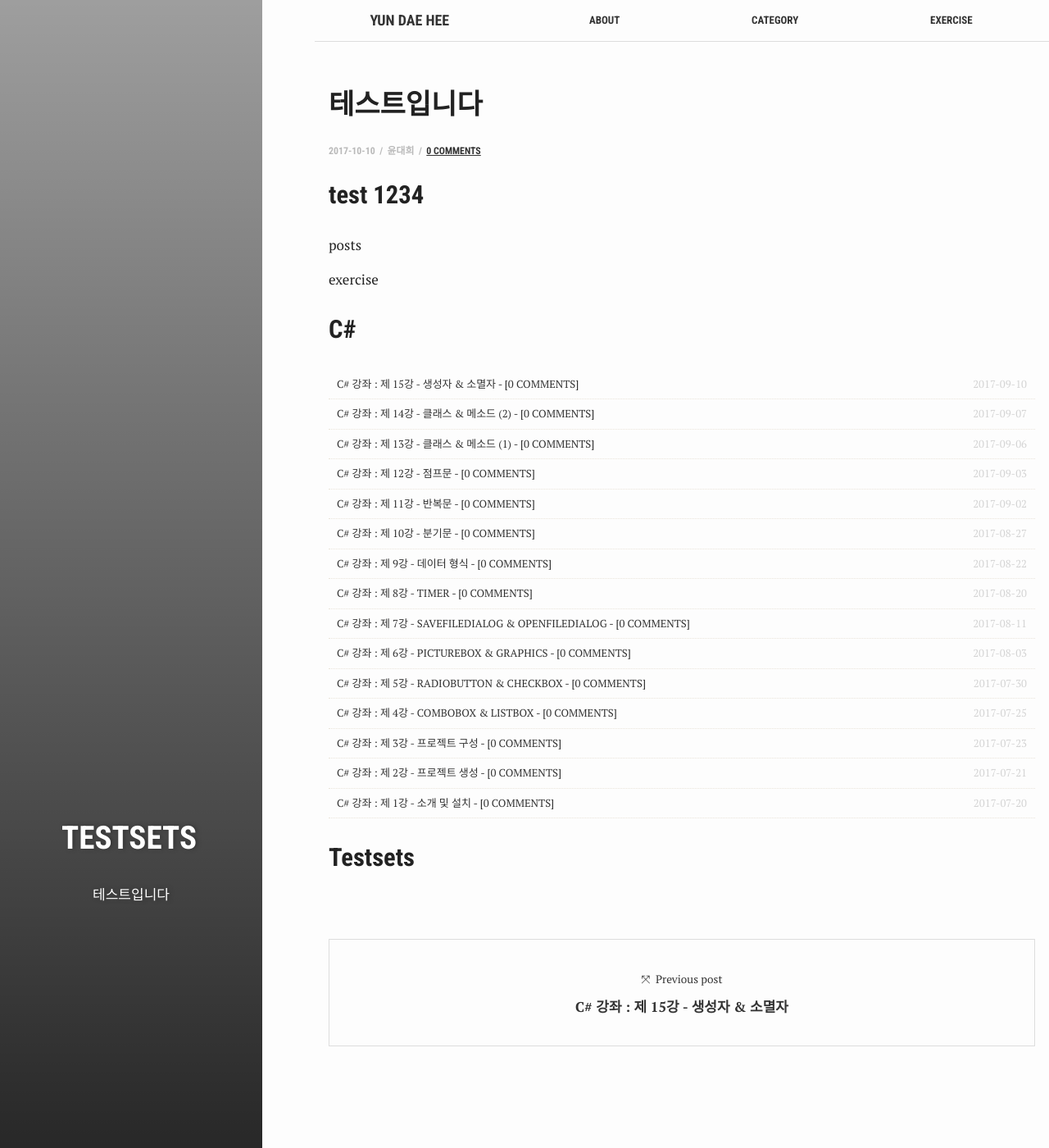
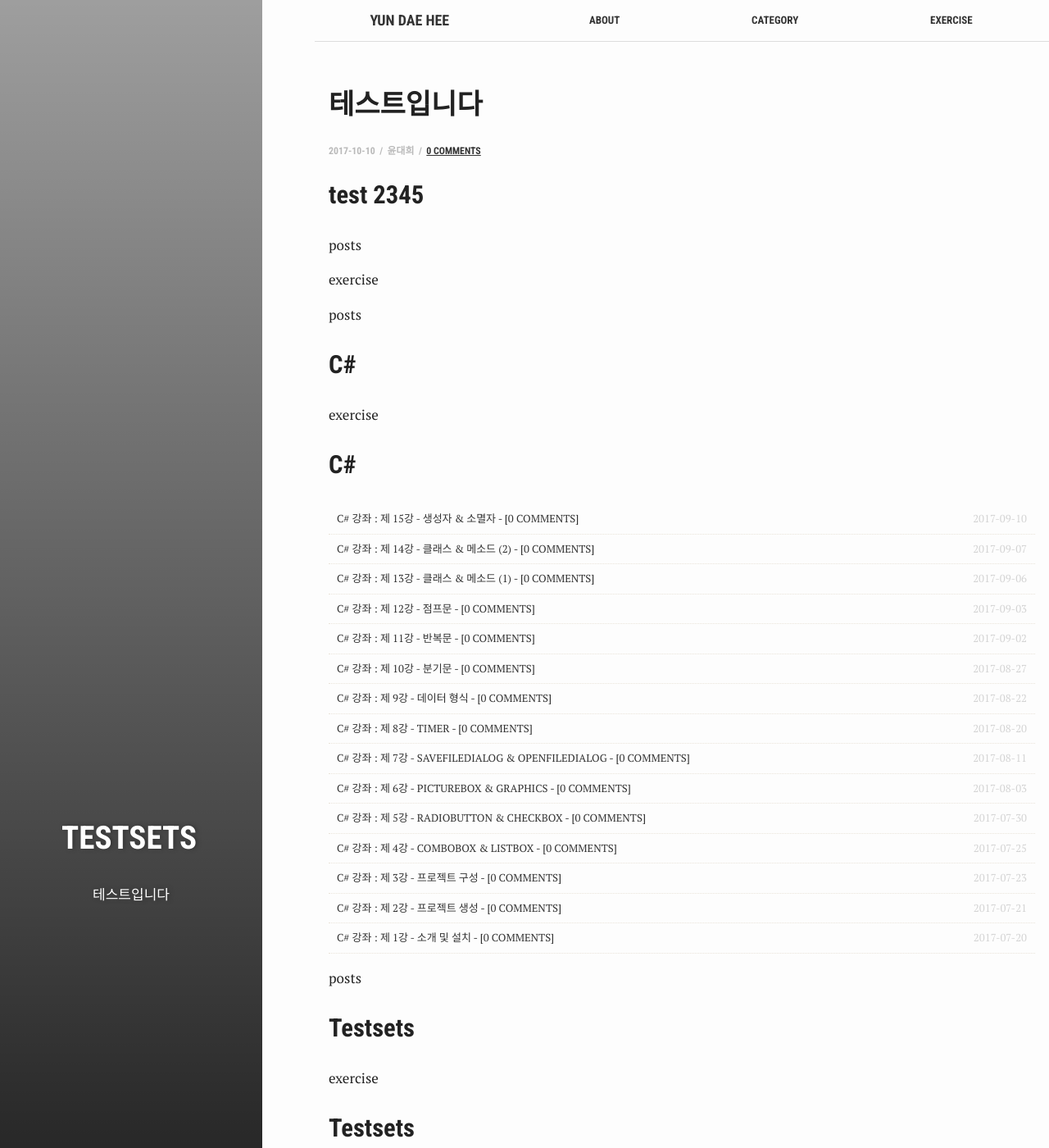
Before and after one commit to test076923/test076923.github.io, a Jekyll site: the page built from _posts/2017-10-10-ssstest.md, in a window 1280 px wide and 1400 px high. Shown: the whole window at 82% size. Built offline with Jekyll 4.4.1, drawn with Linux system fonts in a browser that asks for light colours; comment, search, counter and statistics services are not loaded.

Commit message:
Update 2017-10-10-ssstest.md

```diff
--- a/_posts/2017-10-10-ssstest.md
+++ b/_posts/2017-10-10-ssstest.md
@@ -11,7 +11,7 @@ tags: ['testsets']
 author: 윤대희
 ---
 
-## test 1234 ##
+## test 2345 ##
 
 {% for category in site.categories %}
     {% assign cate = category | first %}
@@ -25,11 +25,14 @@ author: 윤대희
   {% assign t = tag | first %}
   {% assign posts = tag | last %}
 
-  {% if site.categories contains "posts" %}
+{% for category in site.categories %}
+        {% assign cate = category | first %}
+
+{{ cate }}
 
 <h2 class="category-key" id="{{ t | downcase }}">{{ t | capitalize }}</h2>
 
-  {% endif %}
+{% endfor %}
 
   <ul class="year">
   {% for post in posts %}
```
